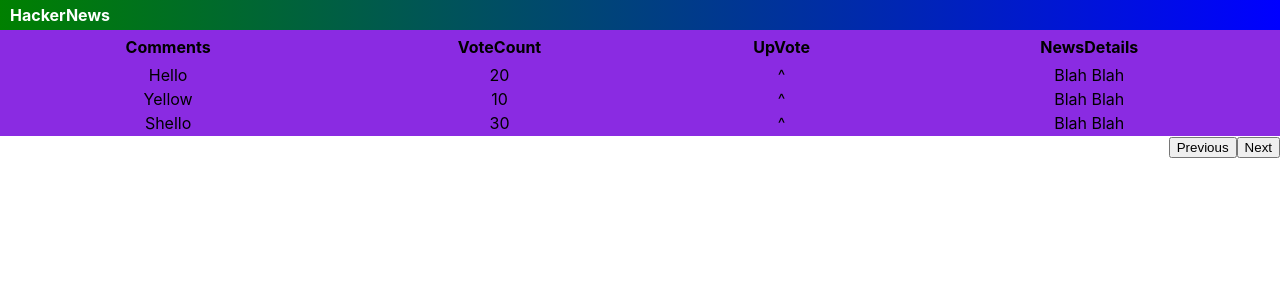
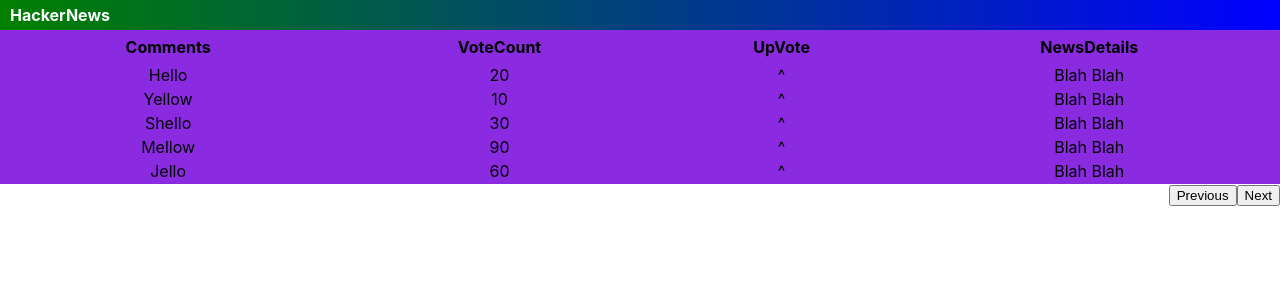
Before and after one commit to Sharat-R/hacker-news-app, a JavaScript app: page / in a window 1280 px wide. Shown: the top 300 px of the page. Built offline with nearby package versions, Linux system fonts and the light colour scheme; the HTML template or start-up script is replaced by a standard one.

Commit message:
Added JSON object

```diff
--- a/src/Table/Table.js
+++ b/src/Table/Table.js
@@ -9,6 +9,12 @@ function Table(){
         },
         {
             "Comments": 'Shello', "VoteCount": 30, "UpVote": '^', "NewsDetails": 'Blah  Blah'
+        },
+        {
+            "Comments": 'Mellow', "VoteCount": 90, "UpVote": '^', "NewsDetails": 'Blah  Blah'
+        },
+        {
+            "Comments": 'Jello', "VoteCount": 60, "UpVote": '^', "NewsDetails": 'Blah  Blah'
         }
     ]
     return (
```
Also changed, not shown: 1 other file (tests, documents, lock files or other folders).
